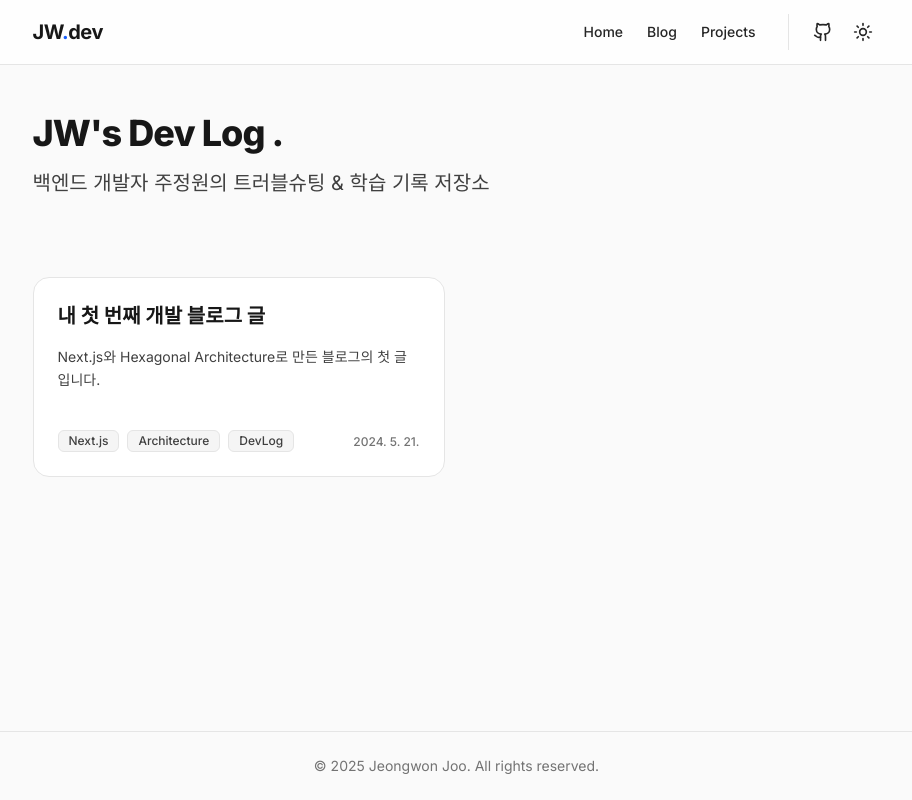
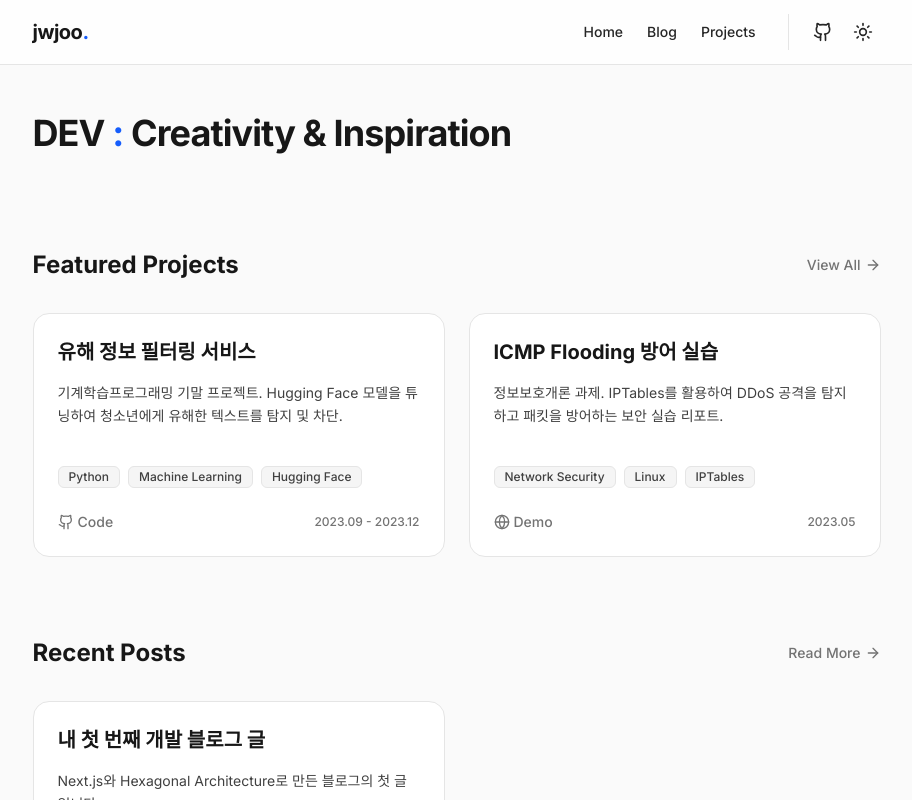
Before and after one commit to JooJeongwon/my_homepage, a Next.js app: page / in a window 1280 px wide. Shown: the top 800 px of the page, without its empty margins (176-1088 px from the left). Built offline with nearby package versions, Linux system fonts and the light colour scheme.

Commit message:
feat: Add featured projects and `TechIcon` component with `react-icons`, and refine UI across homepage, blog, and project cards.

```diff
--- a/package.json
+++ b/package.json
@@ -19,6 +19,7 @@
     "next-themes": "^0.4.6",
     "react": "19.2.3",
     "react-dom": "19.2.3",
+    "react-icons": "^5.5.0",
     "rehype-highlight": "^7.0.2",
     "tailwind-merge": "^3.4.0",
     "zod": "^4.2.1"
--- a/src/app/blog/[slug]/page.tsx
+++ b/src/app/blog/[slug]/page.tsx
@@ -21,7 +21,7 @@ export default async function BlogPostPage({
         <article className="max-w-3xl mx-auto py-10 px-4">
             <header className="mb-10 text-left">
                 <div className="mb-6">
-                     <Link href="/blog" className="text-sm text-neutral-700 dark:text-neutral-300 hover:text-blue-600 inline-block transition-colors">
+                    <Link href="/blog" className="text-sm font-medium text-neutral-500 dark:text-neutral-400 hover:text-blue-600 dark:hover:text-blue-550 inline-block transition-colors">
                         ← Back to Blog
                     </Link>
                 </div>
--- a/src/app/blog/page.tsx
+++ b/src/app/blog/page.tsx
@@ -15,7 +15,7 @@ export default async function BlogPage() {
                 <p className="text-neutral-500 dark:text-neutral-400">총 {posts.length}개의 글이 작성되었습니다.</p>
             </div>
 
-            <div className="grid gap-6 md:grid-cols-2">
+            <div className="grid gap-6 sm:grid-cols-2">
                 {/* 여기서 post가 any로 뜨던 이유는 repository 인터페이스가 반환 타입을
            제대로 못 잡아줘서 그렇습니다. 1단계 수정을 하면 해결됩니다.
         */}
--- a/src/app/layout.tsx
+++ b/src/app/layout.tsx
@@ -11,7 +11,7 @@ import { ThemeProvider } from "@/components/providers/ThemeProvider";
 const inter = Inter({ subsets: ["latin"] });
 
 export const metadata: Metadata = {
-  title: "JW Dev Log",
+  title: "jwjoo Dev Log",
   description: "백엔드 개발자 주정원의 기술 블로그 및 포트폴리오",
   icons: {
     icon: "/favicon.ico",
--- a/src/app/page.tsx
+++ b/src/app/page.tsx
@@ -1,26 +1,64 @@
 import { getGetRecentPostsUseCase } from '@/di/post.module';
+import { getGetAllProjectsUseCase } from '@/di/project.module';
 import PostCard from '@/components/ui/PostCard';
+import { ProjectCard } from '@/components/ui/ProjectCard'; // Import ProjectCard
 import Hero from '@/components/home/Hero';
+import Link from 'next/link';
+import { ArrowRight } from 'lucide-react';
 
 export default async function Home() {
-  // 1. DI(의존성 주입)를 통해 Use Case를 가져옵니다.
-  const useCase = getGetRecentPostsUseCase();
-  // 2. Use Case를 실행하여 데이터를 가져옵니다. (최신글 4개)
-  const posts = await useCase.execute(4);
+  const getRecentPosts = getGetRecentPostsUseCase();
+  const getAllProjects = getGetAllProjectsUseCase();
+
+  const [posts, projects] = await Promise.all([
+    getRecentPosts.execute(4),
+    getAllProjects.execute()
+  ]);
+
+  // Show only 2 featured projects
+  const featuredProjects = projects.slice(0, 2);
 
   return (
     <div className="max-w-4xl mx-auto">
       {/* 히어로 섹션 */}
       <Hero />
 
+      {/* Featured Projects 섹션 */}
+      <section className="px-6 pb-20">
+        <div className="flex items-center justify-between mb-8">
+          <h2 className="text-2xl font-bold text-neutral-900 dark:text-neutral-100">
+            Featured Projects
+          </h2>
+          <Link href="/projects" className="group flex items-center gap-1 text-sm font-medium text-neutral-500 dark:text-neutral-400 hover:text-blue-600 dark:hover:text-blue-550 transition-colors">
+            View All
+            <ArrowRight className="w-4 h-4 group-hover:translate-x-1 transition-transform" />
+          </Link>
+        </div>
+
+        <div className="grid gap-6 sm:grid-cols-2">
+          {featuredProjects.map((project) => (
+            <ProjectCard key={project.id} project={project} />
+          ))}
+        </div>
+      </section>
+
       {/* 포스트 리스트 섹션 */}
       <section className="px-6 pb-20">
-        <div className="grid gap-6 md:grid-cols-2">
+        <div className="flex items-center justify-between mb-8">
+          <h2 className="text-2xl font-bold text-neutral-900 dark:text-neutral-100">
+            Recent Posts
+          </h2>
+          <Link href="/blog" className="group flex items-center gap-1 text-sm font-medium text-neutral-500 dark:text-neutral-400 hover:text-blue-600 dark:hover:text-blue-550 transition-colors">
+            Read More
+            <ArrowRight className="w-4 h-4 group-hover:translate-x-1 transition-transform" />
+          </Link>
+        </div>
+
+        <div className="grid gap-6 sm:grid-cols-2">
           {posts.map((post) => (
             <PostCard key={post.id} post={post} />
           ))}
 
-          {/* 글이 없을 경우 안내 메시지 */}
           {posts.length === 0 && (
             <div className="col-span-2 text-center py-20 text-neutral-500">
               아직 작성된 글이 없습니다.
--- a/src/app/projects/[slug]/page.tsx
+++ b/src/app/projects/[slug]/page.tsx
@@ -21,7 +21,7 @@ export default async function ProjectDetailPage({
     return (
         <article className="max-w-3xl mx-auto py-10 px-4">
             <header className="mb-10 border-b border-neutral-200 dark:border-neutral-800 pb-10">
-                <Link href="/projects" className="text-sm text-neutral-700 dark:text-neutral-300 hover:text-blue-600 mb-6 inline-block transition-colors">
+                <Link href="/projects" className="text-sm font-medium text-neutral-500 dark:text-neutral-400 hover:text-blue-600 dark:hover:text-blue-550 mb-6 inline-block transition-colors">
                     ← Back to Projects
                 </Link>
                 <h1 className="text-4xl font-bold mb-4 text-neutral-900 dark:text-neutral-200">{project.title}</h1>
@@ -38,14 +38,14 @@ export default async function ProjectDetailPage({
                     <div className="flex gap-4">
                         {project.links?.github && (
                             <a href={project.links.github} target="_blank" rel="noreferrer"
-                            className="flex items-center gap-2 text-neutral-700 dark:text-neutral-300 hover:text-blue-600 dark:hover:text-blue-550 transition-colors">
+                                className="flex items-center gap-2 text-neutral-700 dark:text-neutral-300 hover:text-blue-600 dark:hover:text-blue-550 transition-colors">
                                 <Github className="w-4 h-4" />
                                 <span>Source Code</span>
                             </a>
                         )}
                         {project.links?.demo && (
                             <a href={project.links.demo} target="_blank" rel="noreferrer"
-                            className="flex items-center gap-2 text-neutral-700 dark:text-neutral-300 hover:text-blue-600 dark:hover:text-blue-550 transition-colors">
+                                className="flex items-center gap-2 text-neutral-700 dark:text-neutral-300 hover:text-blue-600 dark:hover:text-blue-550 transition-colors">
                                 <Globe className="w-4 h-4" />
                                 <span>Live Demo</span>
                             </a>
--- a/src/app/projects/page.tsx
+++ b/src/app/projects/page.tsx
@@ -9,7 +9,7 @@ export default async function ProjectsPage() {
         <div className="max-w-4xl mx-auto px-6 py-12">
             <h1 className="text-3xl font-bold mb-8 text-neutral-900 dark:text-neutral-200">Projects</h1>
 
-            <div className="grid gap-6 md:grid-cols-2">
+            <div className="grid gap-6 sm:grid-cols-2">
                 {projects.map((project) => (
                     <ProjectCard key={project.id} project={project} />
                 ))}
--- a/src/components/home/Hero.tsx
+++ b/src/components/home/Hero.tsx
@@ -1,11 +1,11 @@
 export default function Hero() {
   return (
     <section className="pt-12 pb-20 px-6">
-      <h1 className="text-4xl font-extrabold tracking-tight mb-4 text-neutral-900 dark:text-neutral-200">
-        JW&apos;s Dev Log .
+      <h1 className="text-4xl font-bold tracking-tight mb-4 text-neutral-900 dark:text-neutral-200">
+        DEV <span className="text-blue-600 dark:text-blue-550">:</span> Creativity & Inspiration
       </h1>
       <p className="text-xl text-neutral-700 dark:text-neutral-300">
-        백엔드 개발자 주정원의 트러블슈팅 & 학습 기록 저장소
+
       </p>
     </section>
   );
--- a/src/components/layout/Header.tsx
+++ b/src/components/layout/Header.tsx
@@ -46,7 +46,7 @@ export default function Header() {
                     }}
                     className="group text-xl font-bold tracking-tight hover:text-blue-600 dark:hover:text-blue-550 transition-colors"
                 >
-                    JW<span className="text-blue-600 dark:text-blue-550 transition-colors group-hover:text-neutral-900 dark:group-hover:text-white">.</span>dev
+                    jwjoo<span className="text-blue-600 dark:text-blue-550 transition-colors group-hover:text-neutral-900 dark:group-hover:text-white">.</span>
                 </Link>
 
                 {/* 네비게이션 메뉴 */}
--- a/src/components/ui/PostCard.tsx
+++ b/src/components/ui/PostCard.tsx
@@ -26,7 +26,7 @@ export default function PostCard({ post }: Props) {
                         {post.description}
                     </p>
 
-                <div className="mt-auto flex items-end justify-between gap-4">
+                    <div className="flex items-end justify-between gap-4">
                         <div className="flex flex-wrap gap-2">
                             {post.tags.map(tag => (
                                 <span key={tag} className="px-2.5 py-0.5 rounded-md text-xs font-medium
--- a/src/components/ui/ProjectCard.tsx
+++ b/src/components/ui/ProjectCard.tsx
@@ -37,7 +37,7 @@ export function ProjectCard({ project }: ProjectCardProps) {
                 {project.description}
             </p>
 
-            <div className="flex flex-wrap gap-2 mb-6 mt-auto">
+            <div className="flex flex-wrap gap-2 mb-6">
                 {project.tags.map(tag => (
                     <span key={tag} className="px-2.5 py-0.5 rounded-md text-xs font-medium
                         bg-neutral-100 text-neutral-700 border border-neutral-200
--- /dev/null
+++ b/src/components/ui/TechIcon.tsx
@@ -0,0 +1,94 @@
+import {
+    SiReact, SiNextdotjs, SiTypescript, SiJavascript,
+    SiPython, SiSpring, SiSpringboot,
+    SiTailwindcss, SiNodedotjs, SiPostgresql, SiMysql,
+    SiDocker, SiAmazon, SiGit, SiGithub,
+    SiHuggingface, SiOpenai, SiPytorch, SiTensorflow
+} from 'react-icons/si';
+import { FaJava, FaAws } from 'react-icons/fa6';
+import { BsTerminal } from 'react-icons/bs';
+import { IconType } from 'react-icons';
+
+interface Props {
+    tag: string;
+    className?: string;
+}
+
+const ICON_MAP: Record<string, IconType> = {
+    // Frontend
+    'React': SiReact,
+    'Next.js': SiNextdotjs,
+    'TypeScript': SiTypescript,
+    'JavaScript': SiJavascript,
+    'Tailwind': SiTailwindcss,
+    'TailwindCSS': SiTailwindcss,
+
+    // Backend
+    'Node.js': SiNodedotjs,
+    'Python': SiPython,
+    'Java': FaJava,
+    'Spring': SiSpring,
+    'Spring Boot': SiSpringboot,
+
+    // DB & Infra
+    'PostgreSQL': SiPostgresql,
+    'MySQL': SiMysql,
+    'Docker': SiDocker,
+    'AWS': FaAws,
+
+    // AI & ML
+    'AI': SiOpenai,
+    'Machine Learning': SiTensorflow,
+    'Hugging Face': SiHuggingface,
+    'PyTorch': SiPytorch,
+    'Prompt Engineering': BsTerminal,
+
+    // Tools
+    'Git': SiGit,
+    'GitHub': SiGithub,
+};
+
+export default function TechIcon({ tag, className }: Props) {
+    // Case-insensitive lookup attempt if direct match fails
+    let Icon = ICON_MAP[tag];
+
+    if (!Icon) {
+        const normalize = (s: string) => s.toLowerCase().replace(/[\s\.]/g, '');
+        const foundKey = Object.keys(ICON_MAP).find(k => normalize(k) === normalize(tag));
+        if (foundKey) {
+            Icon = ICON_MAP[foundKey];
+        }
+    }
+
+    // Fallback: Just render text badge if no icon found
+    if (!Icon) {
+        return (
+            <span className="px-2.5 py-0.5 rounded-md text-xs font-medium
+            bg-neutral-100 text-neutral-700 border border-neutral-200
+            dark:bg-neutral-800 dark:text-neutral-200 dark:border-neutral-700
+            transition-colors">
+                {tag}
+            </span>
+        );
+    }
+
+    return (
+        <div className={`group/icon relative flex items-center justify-center p-1.5 rounded-md
+        bg-neutral-100 dark:bg-neutral-800
+        text-neutral-600 dark:text-neutral-400
+        hover:bg-blue-100 dark:hover:bg-blue-900/30
+        hover:text-blue-600 dark:hover:text-blue-400
+        transition-colors duration-200 ${className}`}
+            title={tag}
+        >
+            <Icon size={18} />
+            {/* Tooltip on hover */}
+            <span className="absolute -bottom-8 left-1/2 -translate-x-1/2 px-2 py-1
+        bg-neutral-900 dark:bg-neutral-100 text-white dark:text-neutral-900
+        text-[10px] rounded opacity-0 group-hover/icon:opacity-100
+        transition-opacity pointer-events-none whitespace-nowrap z-20">
+                {tag}
+            </span>
+        </div>
+    );
+}
```
Also changed, not shown: 1 other file (tests, documents, lock files or other folders). Lines whose indentation alone changed are shown as unchanged.
